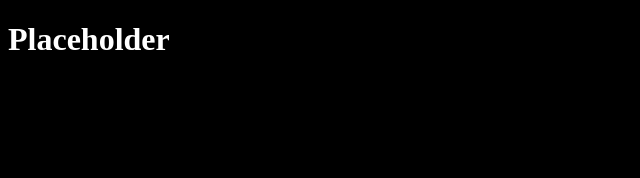
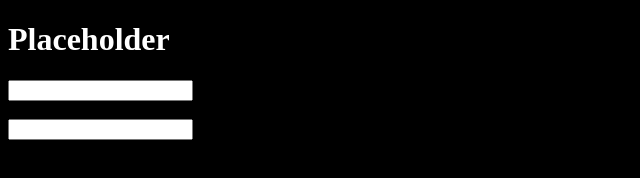
Before and after one commit to TehhX/TehhX.github.io, a plain HTML site: page source_cycling_bind_generator.html in a window 1280 px wide. Shown: the whole page, without its empty margins (0-640 px from the left). Drawn offline with Linux system fonts and the light colour scheme.

Commit message:
Added inputs

```diff
--- a/source_cycling_bind_generator.html
+++ b/source_cycling_bind_generator.html
@@ -16,4 +16,9 @@
     <head>
         <h1>Placeholder</h1>
     </head>
+
+    <body role="main">
+        <input for="testinp"><br><br>
+        <input for="wow">
+    </body>
 </html>
```
